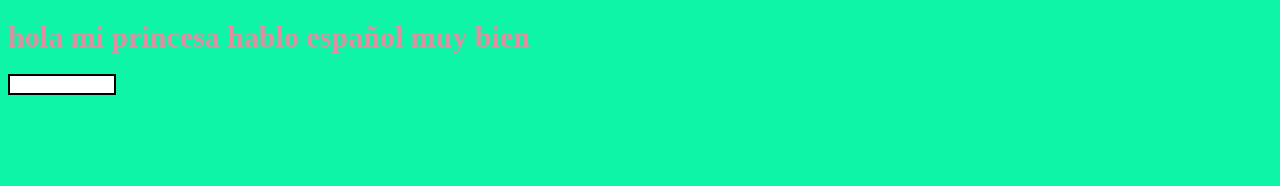
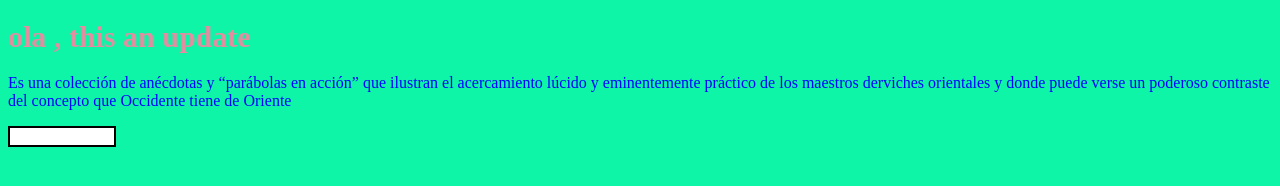
Before and after one commit to hafi-m/mon-proj, a plain HTML site: page index.html in a window 1280 px wide. Drawn offline with Linux system fonts and the light colour scheme.

Commit message:
edit html and css file

```diff
--- a/index.html
+++ b/index.html
@@ -8,7 +8,8 @@
     <title>hola</title>
 </head>
 <body>
-<h1>hola mi princesa hablo español muy bien</h1>
+<h1>ola , this an update </h1>
+<p>Es una colección de anécdotas y “parábolas en acción” que ilustran el acercamiento lúcido y eminentemente práctico de los maestros derviches orientales y donde puede verse un poderoso contraste del concepto que Occidente tiene de Oriente</p>
 
 
 <div class="dida">
--- a/main.css
+++ b/main.css
@@ -9,3 +9,6 @@ h1{
     width: 100px;
     border: 2px solid #000;
 }
+p{
+    color: blue;
+}
```
